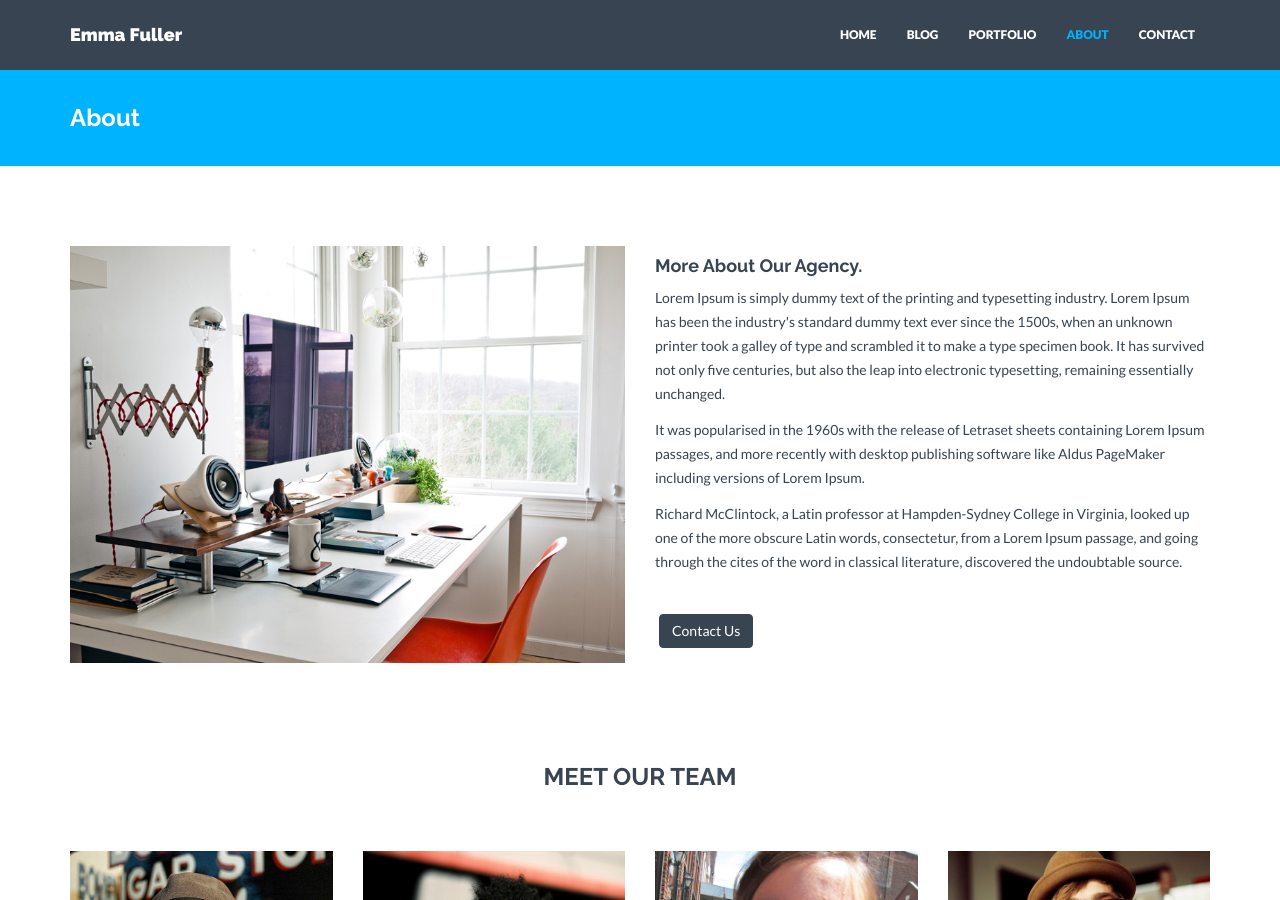
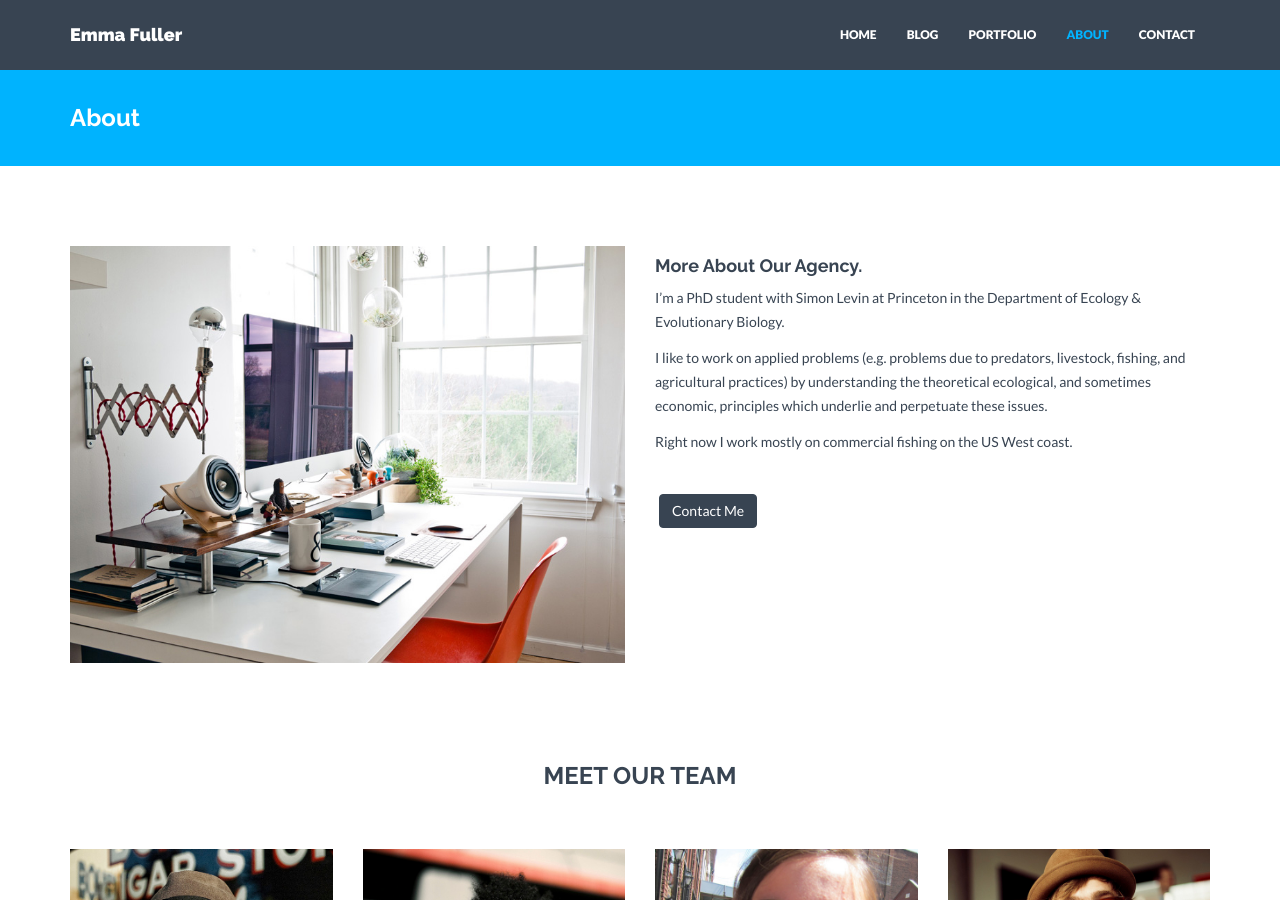
Before and after one commit to emfuller/emfuller.github.io, a Jekyll site: the page built from about.html, in a window 1280 px wide and 900 px high. Built offline with Jekyll 4.4.1, drawn with Linux system fonts in a browser that asks for light colours; nearby versions of some CDN libraries.

Commit message:
updating

```diff
--- a/about.html
+++ b/about.html
@@ -11,10 +11,10 @@ permalink: /about/
         </div>
         <div class="col-lg-6">
             <h4>More About Our Agency.</h4>
-            <p>Lorem Ipsum is simply dummy text of the printing and typesetting industry. Lorem Ipsum has been the industry's standard dummy text ever since the 1500s, when an unknown printer took a galley of type and scrambled it to make a type specimen book. It has survived not only five centuries, but also the leap into electronic typesetting, remaining essentially unchanged. </p>
-            <p>It was popularised in the 1960s with the release of Letraset sheets containing Lorem Ipsum passages, and more recently with desktop publishing software like Aldus PageMaker including versions of Lorem Ipsum.</p>
-            <p>Richard McClintock, a Latin professor at Hampden-Sydney College in Virginia, looked up one of the more obscure Latin words, consectetur, from a Lorem Ipsum passage, and going through the cites of the word in classical literature, discovered the undoubtable source.</p>
-            <p><br/><a href="/contact/" class="btn btn-theme">Contact Us</a></p>
+	    <p>I’m a PhD student with Simon Levin at Princeton in the Department of Ecology & Evolutionary Biology.</p>
+	    <p> I like to work on applied problems (e.g. problems due to predators, livestock, fishing, and agricultural practices) by understanding the theoretical ecological, and sometimes economic, principles which underlie and perpetuate these issues.</p>
+	    <p>Right now I work mostly on commercial fishing on the US West coast.</p>
+            <p><br/><a href="/contact/" class="btn btn-theme">Contact Me</a></p>
         </div>
     </div><! --/row -->
 </div><! --/container -->
```
Also changed, not shown: blog.html (line endings or trailing spaces).
